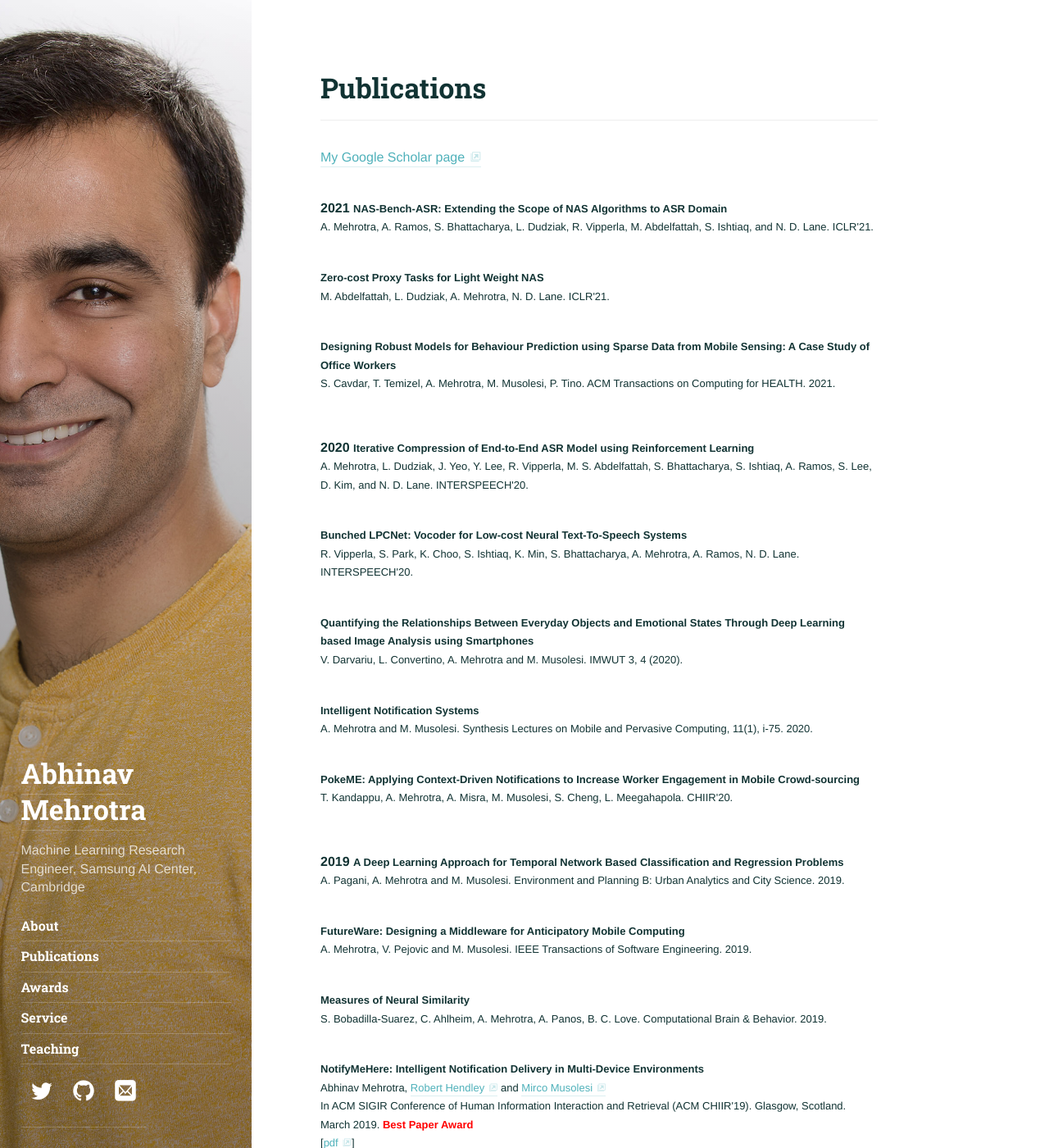
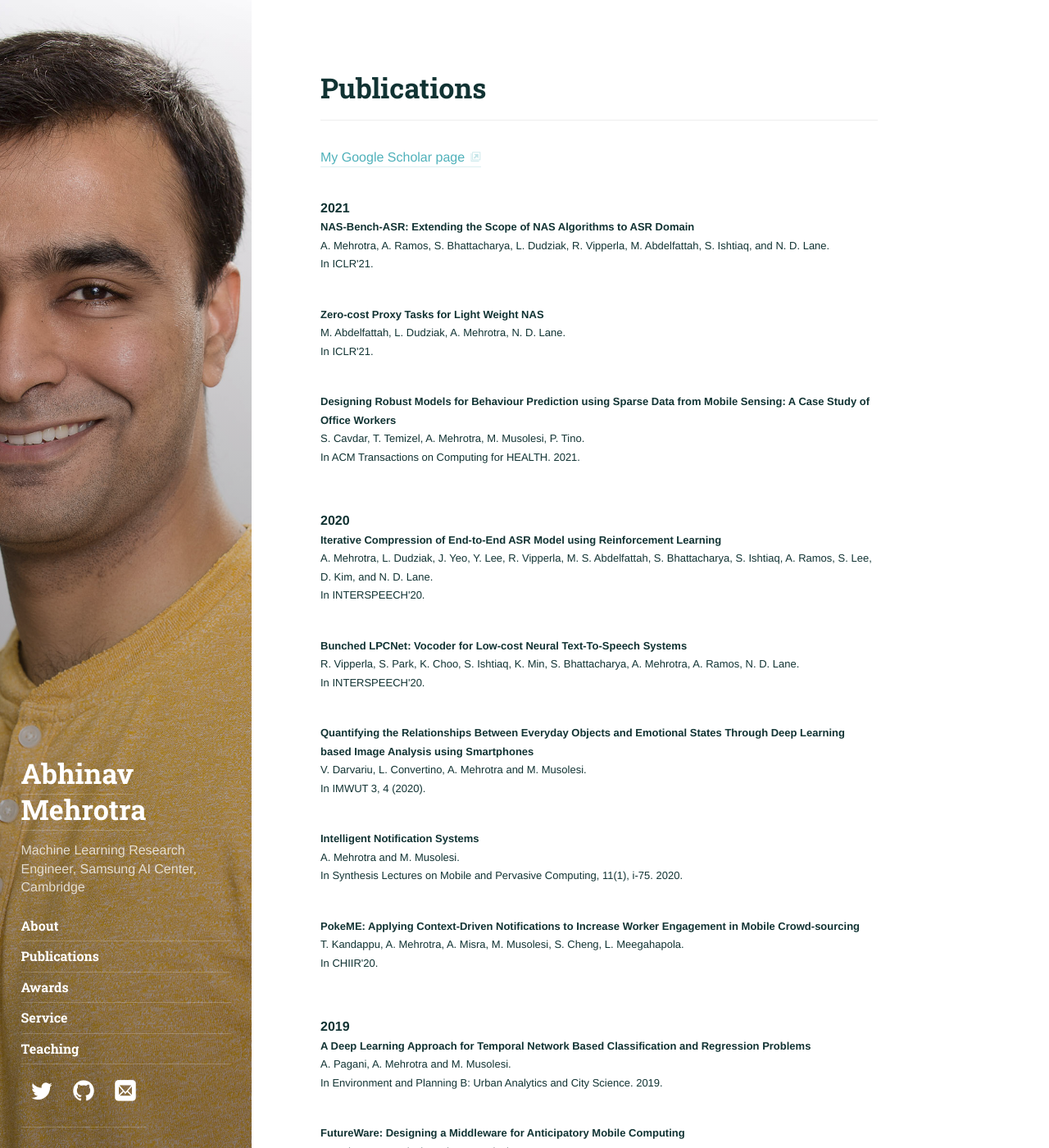
Before and after one commit to AbhinavMehrotra/AbhinavMehrotra.github.io, a Jekyll site: the page built from _sections/publications.md, in a window 1280 px wide and 1400 px high. Shown: the whole window at 82% size. Built offline with Jekyll 4.4.1, drawn with Linux system fonts in a browser that asks for light colours; some web fonts are replaced; some of the changed text lies outside the part shown.

Commit message:
Update publications.md

```diff
--- a/_sections/publications.md
+++ b/_sections/publications.md
@@ -15,84 +15,95 @@ description: >
 
 
 
-<B>2021</B>
+<B>2021</B><BR>
 
 <font size="2">
 <B>NAS-Bench-ASR: Extending the Scope of NAS Algorithms to ASR Domain</B>  <BR>
-A. Mehrotra, A. Ramos, S. Bhattacharya, L. Dudziak, R. Vipperla, M. Abdelfattah, S. Ishtiaq, and N. D. Lane. ICLR'21.
+A. Mehrotra, A. Ramos, S. Bhattacharya, L. Dudziak, R. Vipperla, M. Abdelfattah, S. Ishtiaq, and N. D. Lane. <BR>
+In ICLR'21.
 </font>
 <BR>
 
 
 <font size="2">
 <B>Zero-cost Proxy Tasks for Light Weight NAS</B>  <BR>
-M. Abdelfattah, L. Dudziak, A. Mehrotra, N. D. Lane. ICLR'21.
+M. Abdelfattah, L. Dudziak, A. Mehrotra, N. D. Lane. <BR>
+In ICLR'21.
 </font>
 <BR>
 
 
 <font size="2">
 <B>Designing Robust Models for Behaviour Prediction using Sparse Data from Mobile Sensing: A Case Study of Office Workers</B>  <BR>
-S. Cavdar, T. Temizel, A. Mehrotra, M. Musolesi, P. Tino. ACM Transactions on Computing for HEALTH. 2021.
+S. Cavdar, T. Temizel, A. Mehrotra, M. Musolesi, P. Tino. <BR>
+In ACM Transactions on Computing for HEALTH. 2021.
 </font>
 <BR>
 
 
 
-<B>2020</B>
+<B>2020</B><BR>
 
 
 
 <font size="2">
 <B>Iterative Compression of End-to-End ASR Model using Reinforcement Learning</B>  <BR>
-A. Mehrotra, L. Dudziak, J. Yeo, Y. Lee, R. Vipperla, M. S. Abdelfattah, S. Bhattacharya, S. Ishtiaq, A. Ramos, S. Lee, D. Kim, and N. D. Lane. INTERSPEECH'20.
+A. Mehrotra, L. Dudziak, J. Yeo, Y. Lee, R. Vipperla, M. S. Abdelfattah, S. Bhattacharya, S. Ishtiaq, A. Ramos, S. Lee, D. Kim, and N. D. Lane. <BR>
+In INTERSPEECH'20.
 </font>
 <BR>
 
 <font size="2">
 <B>Bunched LPCNet: Vocoder for Low-cost Neural Text-To-Speech Systems</B>  <BR>
-R. Vipperla, S. Park, K. Choo, S. Ishtiaq, K. Min, S. Bhattacharya, A. Mehrotra, A. Ramos, N. D. Lane. INTERSPEECH'20.
+R. Vipperla, S. Park, K. Choo, S. Ishtiaq, K. Min, S. Bhattacharya, A. Mehrotra, A. Ramos, N. D. Lane. <BR>
+In INTERSPEECH'20.
 </font>
 <BR>
 
 <font size="2">
 <B>Quantifying the Relationships Between Everyday Objects and Emotional States Through Deep Learning based Image Analysis using Smartphones</B>  <BR>
-V. Darvariu, L. Convertino, A. Mehrotra and M. Musolesi. IMWUT 3, 4 (2020).
+V. Darvariu, L. Convertino, A. Mehrotra and M. Musolesi. <BR>
+In IMWUT 3, 4 (2020).
 </font>
 <BR>
 
 <font size="2">
 <B>Intelligent Notification Systems</B>  <BR>
-A. Mehrotra and M. Musolesi. Synthesis Lectures on Mobile and Pervasive Computing, 11(1), i-75. 2020.
+A. Mehrotra and M. Musolesi. <BR>
+In Synthesis Lectures on Mobile and Pervasive Computing, 11(1), i-75. 2020.
 </font>
 <BR>
 
 <font size="2">
 <B>PokeME: Applying Context-Driven Notifications to Increase Worker Engagement in Mobile Crowd-sourcing</B>  <BR>
-T. Kandappu, A. Mehrotra, A. Misra, M. Musolesi, S. Cheng, L. Meegahapola. CHIIR'20.
+T. Kandappu, A. Mehrotra, A. Misra, M. Musolesi, S. Cheng, L. Meegahapola. <BR>
+In CHIIR'20.
 </font>
 <BR>
 
 
 
-<B>2019</B>
+<B>2019</B><BR>
 
 <font size="2">
 <B>A Deep Learning Approach for Temporal Network Based Classification and Regression Problems</B>  <BR>
-A. Pagani, A. Mehrotra and M. Musolesi. Environment and Planning B: Urban Analytics and City Science. 2019.
+A. Pagani, A. Mehrotra and M. Musolesi. <BR>
+In Environment and Planning B: Urban Analytics and City Science. 2019.
 </font>
 <BR>
 
 <font size="2">
 <B>FutureWare: Designing a Middleware for Anticipatory Mobile Computing</B>  <BR>
-A. Mehrotra, V. Pejovic and M. Musolesi. IEEE Transactions of Software Engineering. 2019.
+A. Mehrotra, V. Pejovic and M. Musolesi. <BR>
+In IEEE Transactions of Software Engineering. 2019.
 </font>
 <BR>
 
 
 <font size="2">
 <B>Measures of Neural Similarity</B>  <BR>
-S. Bobadilla-Suarez,  C. Ahlheim,  A. Mehrotra, A. Panos,  B. C. Love. Computational Brain & Behavior. 2019.
+S. Bobadilla-Suarez,  C. Ahlheim,  A. Mehrotra, A. Panos,  B. C. Love. <BR>
+In Computational Brain & Behavior. 2019.
 </font>
 <BR>
 
@@ -108,7 +119,7 @@ In ACM SIGIR Conference of Human Information Interaction and Retrieval (ACM CHII
 
 
 
-<B>2018</B>
+<B>2018</B><BR>
 
 <font size="2">
 <B>Using Autoencoders to Automatically Extract Mobility Features for Predicting Depressive States</B>  <BR>
@@ -147,7 +158,7 @@ In Proceedings of the ACM CHI Workshop on Next Steps Towards Long Term Self Trac
 <BR>
 
 
-<B>2017</B>
+<B>2017</B><BR>
 
 <font size="2">
 <B>Towards Deep Learning Models for Psychological State Prediction using Smartphone Data: Challenges and Opportunities</B>  <BR>
@@ -223,7 +234,7 @@ Anticipation and Medicine. Springer. 2017. <BR>
 <BR>
 
 
-<B>2016</B>
+<B>2016</B><BR>
 
 
 <img alt="Best Paper Award." width="140" height="140" src="../../~ucfaame/assets/img/CRBadgeNotableItem.jpg" />
@@ -256,7 +267,7 @@ In Proceedings of the 2016 ACM SIGCHI Conference on Human Factors in Computing S
 <BR>
 
 
-<B>2015</B>
+<B>2015</B><BR>
 
 
 <font size="2">
```
